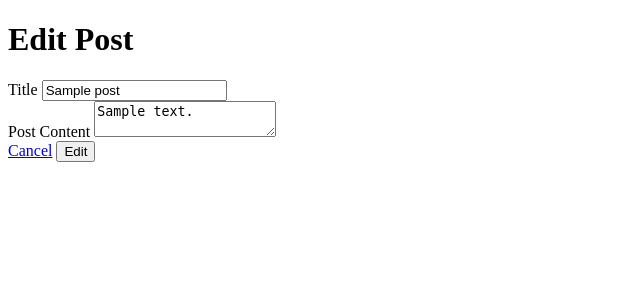
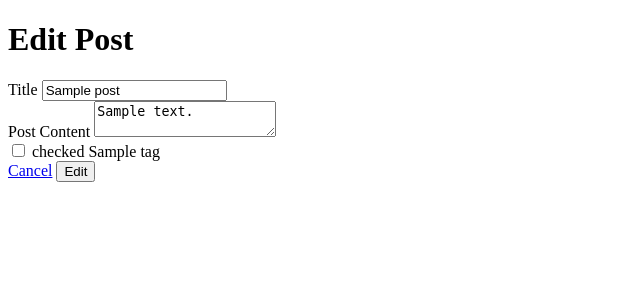
Before and after one commit to rna3/Flask-Blogly, a Flask app: page /posts/1/edit in a window 1280 px wide. Shown: the top 300 px of the page, without its empty margins (0-640 px from the left). Run offline with Flask 3, Linux system fonts and the light colour scheme; tables that the repository leaves empty hold one stand-in row (values such as "Sample post").

Commit message:
added tagging features

```diff
--- a/app.py
+++ b/app.py
@@ -1,6 +1,6 @@
 from flask import Flask, request, render_template, redirect, flash, session
 from flask_debugtoolbar import DebugToolbarExtension
-from models import db, connect_db, User, Post
+from models import db, connect_db, User, Post, Tag
 
 app = Flask(__name__)
 
@@ -14,6 +14,7 @@ debug = DebugToolbarExtension(app)
 connect_db(app)
 
 with app.app_context():
+    # db.drop_all()
     db.create_all()
 
     new_user = User(first_name="John", last_name="Doe", image_url="https://via.placeholder.com/150")
@@ -81,18 +82,28 @@ def delete_user(user_id):
 def post_form(user_id):
     """show the new post form page"""
     user = User.query.get(user_id)
-    return render_template("new_post_form.html", user=user)
+    tags = Tag.query.all()
+    return render_template("new_post_form.html", user=user, tags=tags)
 
 @app.route("/user/<int:user_id>/new-post", methods=["POST"])
 def submit_post_form(user_id):
-    """handle the submit of the new post"""
+    """handle the submit of the new post with optional tags."""
     user = User.query.get(user_id)
+
     new_post = Post(title=request.form['title'],
                     content=request.form['content'],
                     user=user)
 
     db.session.add(new_post)
+
+    selected_tag_ids = request.form.getlist('tags')
+
+    if selected_tag_ids:
+        tags = Tag.query.filter(Tag.id.in_(selected_tag_ids)).all()
+        new_post.tags.extend(tags)
+
     db.session.commit()
+
     return render_template("user_details.html", user=user)
 
 @app.route("/posts/<int:post_id>")
@@ -113,15 +124,62 @@ def delete_post(post_id):
 def edit_post(post_id):
     """show the edit post page"""
     post = Post.query.get_or_404(post_id)
-    return render_template("edit_post.html", post=post)
+    tags = Tag.query.all()
+    return render_template("edit_post.html", post=post, tags=tags)
 
 @app.route("/posts/<int:post_id>/edit", methods=["POST"])
 def submit_edit_post(post_id):
     """handle the submit of edit post"""
     post = Post.query.get_or_404(post_id)
+
     post.title = request.form['title']
     post.content = request.form['content']
 
-    db.session.add(post)
+    selected_tag_ids = request.form.getlist('tags')
+    post.tags.clear()
+
+    if selected_tag_ids:
+        selected_tags = Tag.query.filter(Tag.id.in_(selected_tag_ids)).all()
+        post.tags.extend(selected_tags)
+
     db.session.commit()
     return render_template("post_detail.html", post=post)
+
+@app.route("/tags")
+def show_tags_page():
+    tags = Tag.query.all()
+    return render_template("tags_page.html", tags=tags)
+
+@app.route("/tags/new")
+def create_tag_form():
+    return render_template("create_tag.html")
+
+@app.route("/tags/new", methods=["POST"])
+def submit_tag_form():
+    tag_name = request.form.get("tag_name")
+    new_tag = Tag(name=tag_name)
+    db.session.add(new_tag)
+    db.session.commit()
+    return redirect("/tags")
+
+@app.route("/tags/<int:tag_id>")
+def tag_details(tag_id):
+    """show the tag details page"""
+    tag = Tag.query.get_or_404(tag_id)
+    return render_template("/tag_details.html", tag=tag)
+
+@app.route("/tags/<int:tag_id>/edit")
+def edit_tag_page(tag_id):
+    tag = Tag.query.get_or_404(tag_id)
+    return render_template("edit_tag_form.html", tag=tag)
+
+@app.route("/tags/<int:tag_id>/edit", methods=["POST"])
+def submit_edit_tag(tag_id):
+    tag = Tag.query.get_or_404(tag_id)
+
+    new_tag_name = request.form['name']
+    tag.name = new_tag_name
+
+    db.session.commit()
+
+    return redirect(f"/tags/{tag.id}")
--- a/templates/edit_post.html
+++ b/templates/edit_post.html
@@ -13,6 +13,21 @@
     <label for="content">Post Content</label>
     <textarea id="content" name="content">{{ post.content }}</textarea>
     <br>
+    <div>
+        {% for tag in tags %}
+        <div>
+          <input type="checkbox"
+                 value="{{ tag.id }}"
+                 id="tag_{{ tag.id }}"
+                 name="tags">
+                 {% if tag in post.tags %}checked{% endif %}
+
+          <label for="tag_{{ tag.id }}">
+            {{ tag.name }}
+          </label>
+        </div>
+        {% endfor %}
+      </div>
     <a href="/posts/{{ post.id }}">Cancel</a>
     <button type="submit">Edit</button>
 
--- a/templates/user_list.html
+++ b/templates/user_list.html
@@ -15,5 +15,6 @@
 </ul>
 
 <p><a class="button" href="/new-user">Add user</a></p>
+<p><a class="button" href="/tags">Tags</a></p>
 
 {% endblock %}
```
Also changed, not shown: models.py (+23 -0 lines), templates/create_tag.html (added, +20 -0 lines), templates/edit_tag_form.html (added, +18 -0 lines), templates/new_post_form.html (+13 -0 lines), templates/post_detail.html (+9 -0 lines), templates/tag_details.html (added, +21 -0 lines), templates/tags_page.html (added, +16 -0 lines).
